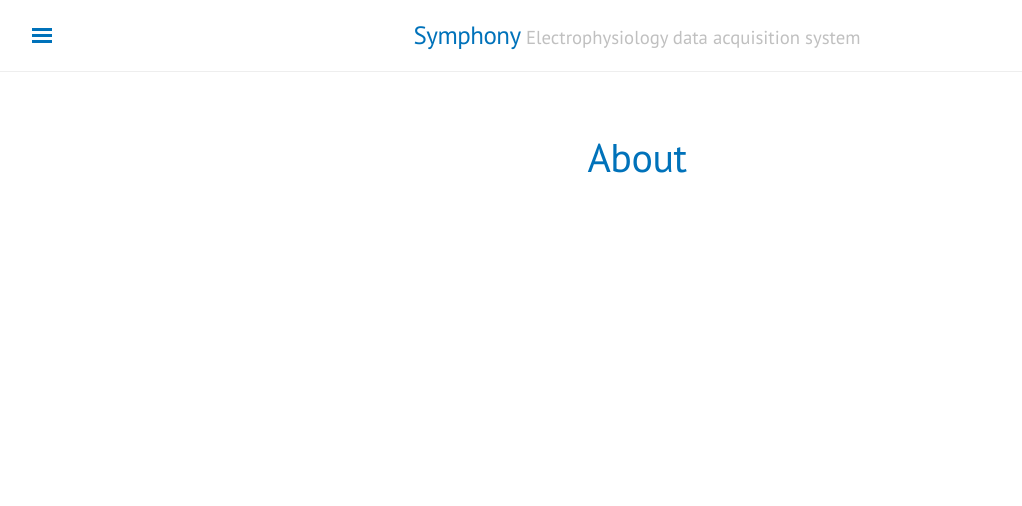
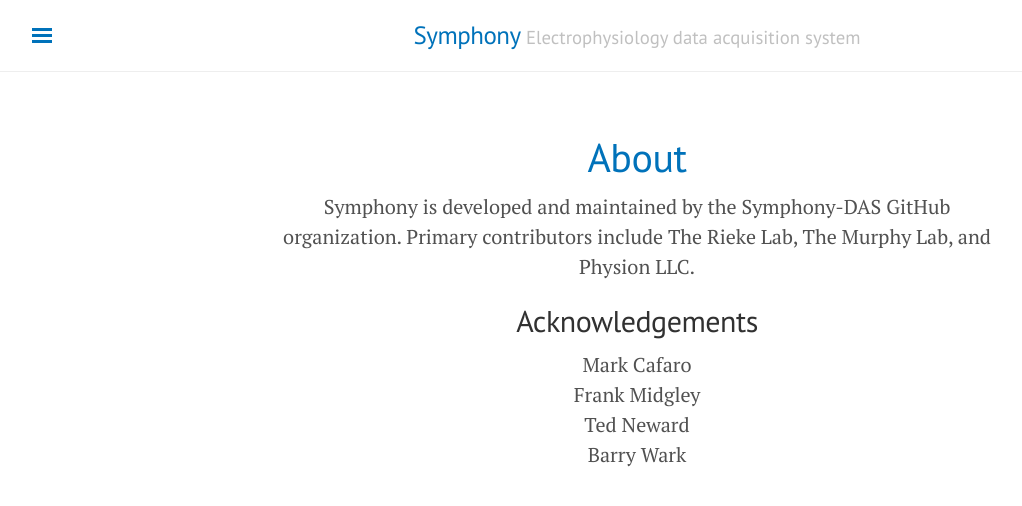
Before and after one commit to Symphony-DAS/symphony-das.github.io, a Jekyll site: the page built from about.md, in a window 1280 px wide. Shown: the top 506 px of the page, without its empty margins (3-1025 px from the left). Built offline with Jekyll 4.4.1, drawn with Linux system fonts in a browser that asks for light colours.

Commit message:
Updated some content

```diff
--- a/_config.yml
+++ b/_config.yml
@@ -5,7 +5,7 @@
 # Setup
 title:               Symphony
 tagline:             'Electrophysiology data acquisition system'
-description:         'Symphony is a MATLAB-based data acquisition system for electrophysiologists.'
+description:         'Symphony is a MATLAB based data acquisition system for electrophysiologists.'
 url:                 http://symphony-das.github.io
 baseurl:             ''
 
--- a/about.md
+++ b/about.md
@@ -2,3 +2,12 @@
 layout: page
 title: About
 ---
+
+Symphony is developed and maintained by the Symphony-DAS GitHub organization. Primary contributors include The Rieke Lab, The Murphy Lab, and Physion LLC.
+
+## Acknowledgements
+
+Mark Cafaro
+Frank Midgley
+Ted Neward
+Barry Wark
```
Also changed, not shown: index.md (+28 -7 lines), public/images/osi@2x.png (added).
